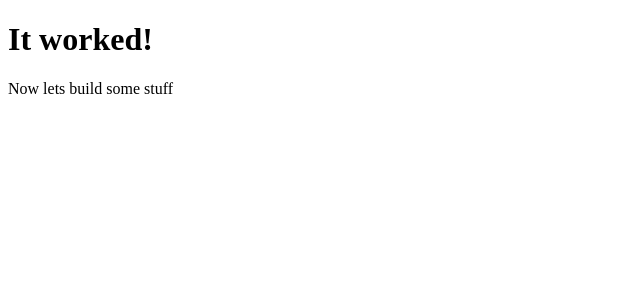
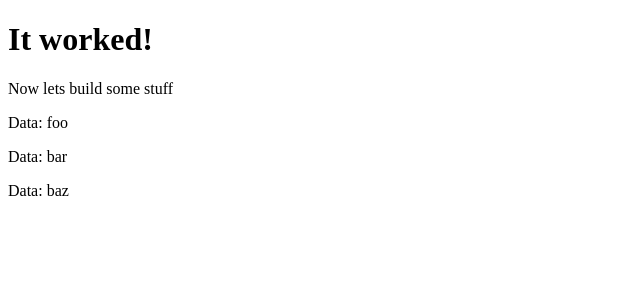
Before and after one commit to jorenl/ts-fs-starter, a React app: page / in a window 1280 px wide. Shown: the top 300 px of the page, without its empty margins (0-640 px from the left). Built offline with nearby package versions, Linux system fonts and the light colour scheme; the HTML template or start-up script is replaced by a standard one.

Commit message:
Add shared import between client and server

```diff
--- a/client/App.tsx
+++ b/client/App.tsx
@@ -1,10 +1,13 @@
 import React from "react";
+
+import {sharedData} from "shared";
 
 const App = () => {
   return (
     <div>
       <h1>It worked!</h1>
       <p>Now lets build some stuff</p>
+      {sharedData.map(s => <p key={s}>Data: {s}</p>)}
     </div>
   )
 }
--- a/package.json
+++ b/package.json
@@ -12,11 +12,11 @@
   "author": "Joren Lauwers",
   "license": "UNLICENSED",
   "dependencies": {
+    "@babel/core": "^7.9.6",
     "@rollup/plugin-babel": "^5.0.0",
     "@rollup/plugin-commonjs": "^11.1.0",
     "@rollup/plugin-node-resolve": "^7.1.3",
     "@rollup/plugin-replace": "^2.3.2",
-    "@babel/core": "^7.9.6",
     "@types/express": "^4.17.6",
     "@types/express-ws": "^3.0.0",
     "@types/react": "^16.9.35",
@@ -29,6 +29,7 @@
     "rollup": "^2.10.5",
     "rollup-plugin-typescript2": "^0.27.1",
     "ts-node": "^8.10.1",
+    "tsconfig-paths": "^3.9.0",
     "typescript": "^3.9.2",
     "ws": "^7.3.0"
   }
--- /dev/null
+++ b/shared/index.ts
@@ -0,0 +1,5 @@
+export const sharedData = [
+  "foo",
+  "bar",
+  "baz",
+]
--- a/tsconfig.json
+++ b/tsconfig.json
@@ -2,9 +2,10 @@
   "compilerOptions": {
     "esModuleInterop": true,
     "jsx": "react",
+    "baseUrl": "./"
   },
   "include": [
-    "server/**/*.ts",
-    "client/**/*.ts"
+    "server/**/*.ts*",
+    "client/**/*.ts*"
   ]
 }
```
Also changed, not shown: 2 other files (tests, documents, lock files or other folders).
